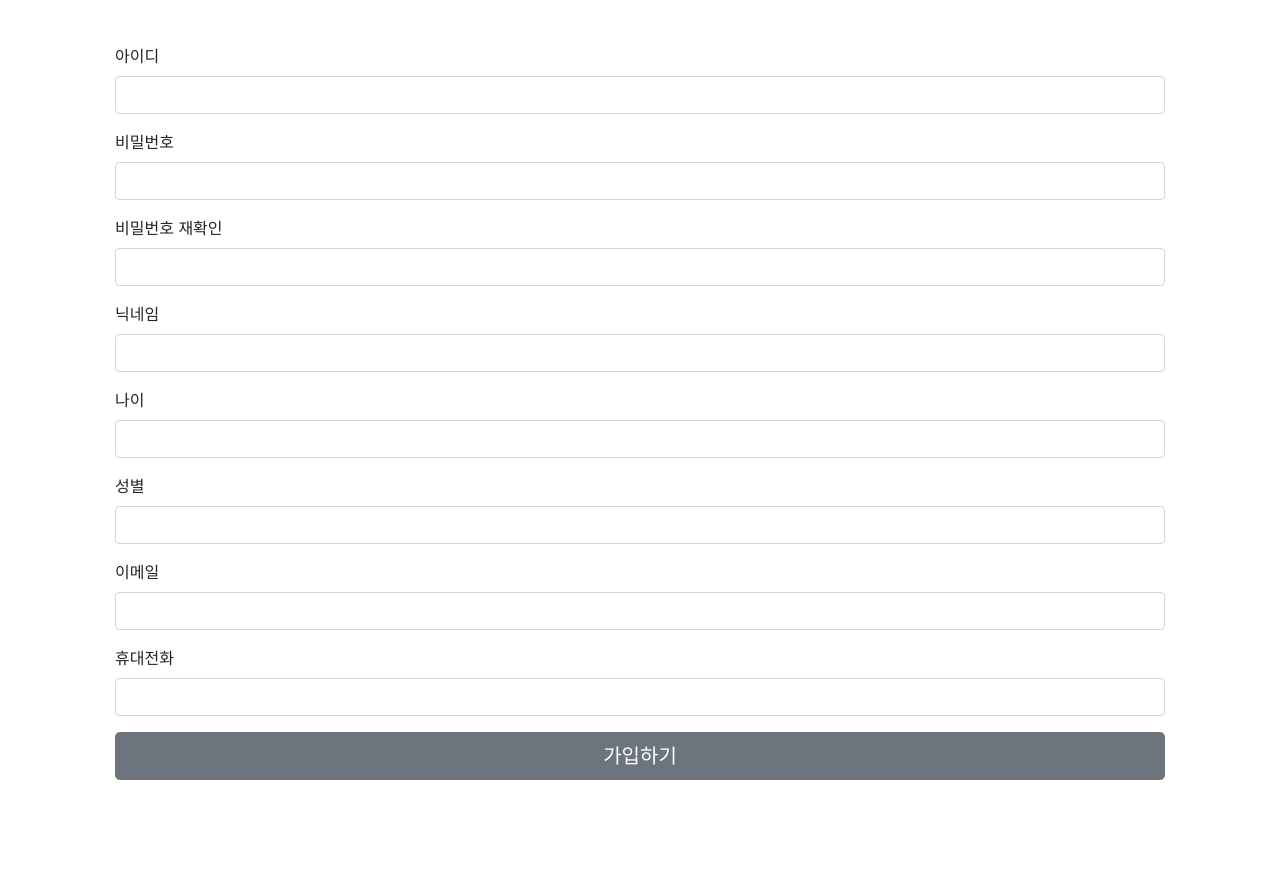
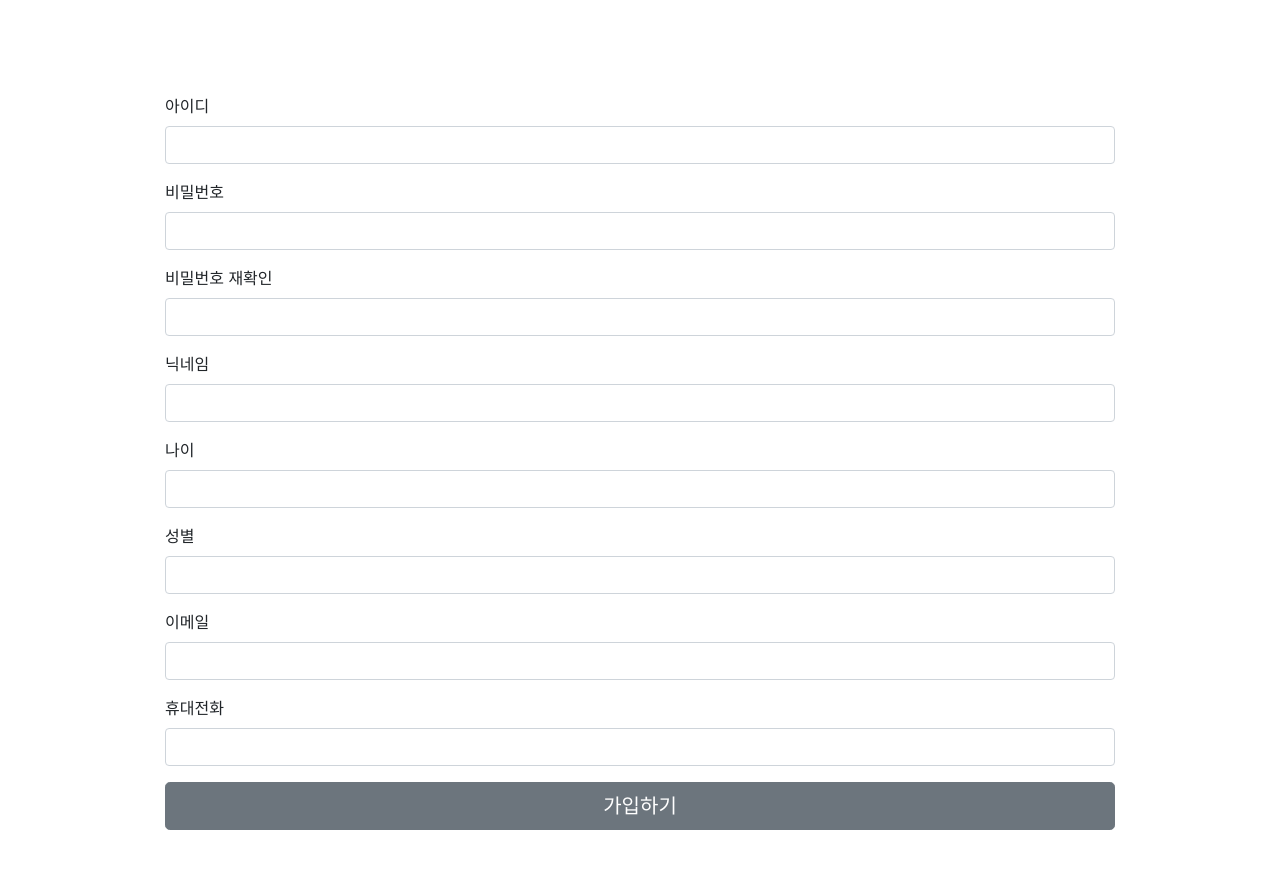
Before and after one commit to ProjectFFF/FFF, a Django app: page /accounts/signup/ in a window 1280 px wide. Shown: the part 56-936 px from the top of the page. Before the commit the page ends 836 px from the top, so only its background shows below. Run offline with Django 3.2, Linux system fonts and the light colour scheme; some libraries are stand-ins or nearby versions.

Commit message:
[#3] solve by using div id

```diff
--- a/accounts/static/design.css
+++ b/accounts/static/design.css
@@ -4,6 +4,6 @@ html {
   padding: 50px;
 }
 
-.container h-100 {
+#first {
   padding: 50px;
 }
--- a/accounts/templates/signup.html
+++ b/accounts/templates/signup.html
@@ -1,6 +1,7 @@
 {% extends 'base.html'%} {% load static %} {% block design %}
 <link rel="stylesheet" href="{% static 'design.css'%}" type="text/css" />
 {%endblock%} {% block contents %}
+<div id="first">
   <div class="container h-100">
     <div class="row h-100 justify-content-center align-items-center">
       <form class="col-12">
@@ -82,4 +83,5 @@
       </form>
     </div>
   </div>
+</div>
 {%endblock%}
```
Lines whose indentation alone changed are shown as unchanged.
